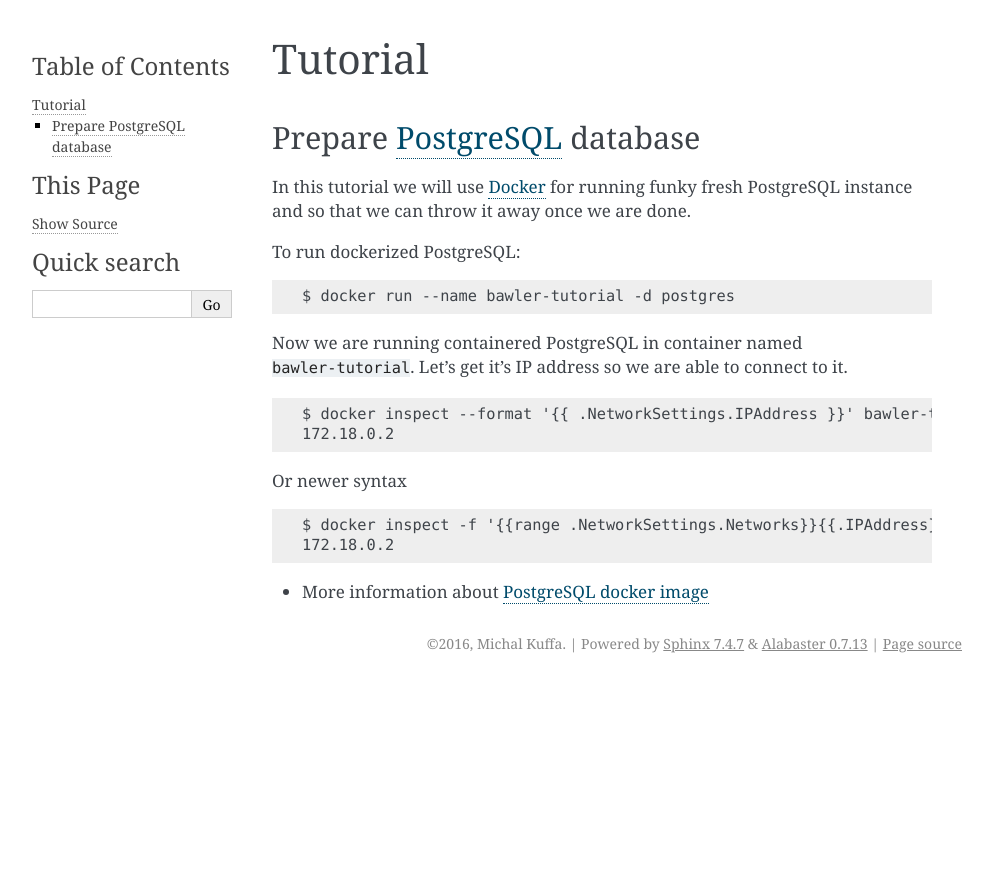
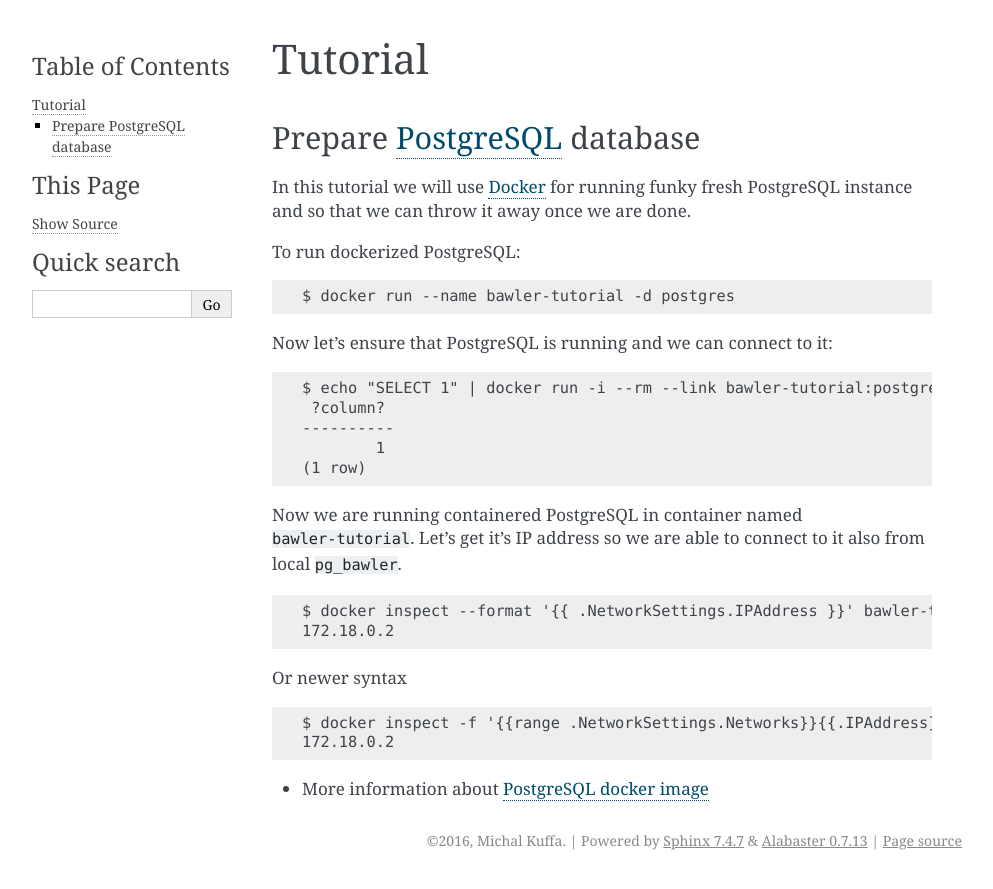
Before and after one commit to Vnet-as/pg_bawler, a Sphinx documentation site: the page built from docs/tutorial.rst, in a window 1280 px wide. Shown: the top 889 px of the page, without its empty margins (148-1141 px from the left). Built offline with Sphinx 7.4.7, drawn with Linux system fonts in a browser that asks for light colours.

Commit message:
Add tutorial section on how to use docker psql connection

```diff
--- a/docs/tutorial.rst
+++ b/docs/tutorial.rst
@@ -16,8 +16,18 @@
 
         $ docker run --name bawler-tutorial -d postgres
 
+
+Now let's ensure that PostgreSQL is running and we can connect to it::
+
+        $ echo "SELECT 1" | docker run -i --rm --link bawler-tutorial:postgres postgres psql -h postgres -U postgres
+         ?column?
+        ----------
+                1
+        (1 row)
+
+
 Now we are running containered PostgreSQL in container named
-``bawler-tutorial``. Let's get it's IP address so we are able to connect to it.
+``bawler-tutorial``. Let's get it's IP address so we are able to connect to it also from local ``pg_bawler``.
 
 ::
 
@@ -32,5 +42,4 @@
         172.18.0.2
 
 
-
 * More information about `PostgreSQL docker image <https://hub.docker.com/_/postgres/>`_
```
